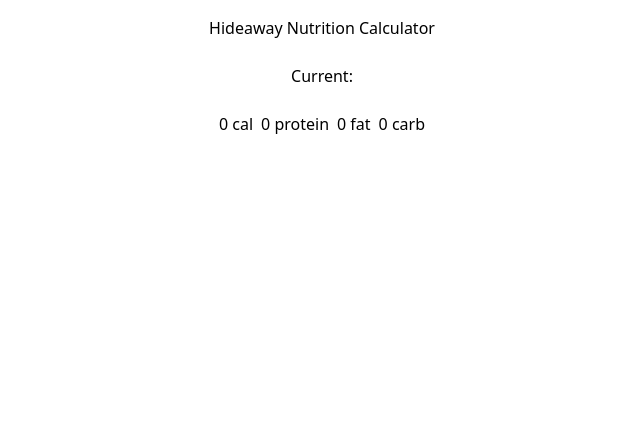
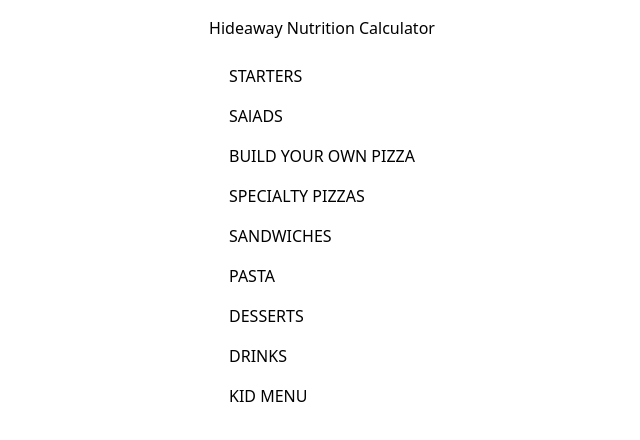
Before and after one commit to dalyn-lambert/Hideaway-Nutrition-Calculator, a Next.js app: page / in a window 1280 px wide. Shown: the top 440 px of the page, without its empty margins (318-958 px from the left). Built offline with nearby package versions, Linux system fonts and the light colour scheme.

Commit message:
[chore] added new routes for all menu cats

```diff
--- /dev/null
+++ b/src/app/build-your-own-pizza/page.tsx
@@ -0,0 +1,27 @@
+'use client';
+
+import React from 'react';
+export default function BYOPizza() {
+  const [macros, setMacros] = React.useState({ cal: 0, protein: 0, fat: 0, carb: 0 });
+  const [item, setItem] = React.useState('');
+  // const { crust, sauce } = data;
+  // const categories: CategoryData[] = [{ name: 'crusts', options: crust }, ,];
+  return (
+    <main className=''>
+      <div>Build Your Own Pizza</div>
+      <div>Current: {item}</div>
+      <div className='flex flex-row gap-2'>
+        <span>{macros.cal} cal</span>
+        <span>{macros.protein} protein</span>
+        <span>{macros.fat} fat</span>
+        <span>{macros.carb} carb</span>
+      </div>
+      {/* {categories.map((category) => (
+        <div key={category.name}>
+          <span className='text-xl'>{category.name}</span>
+          <MenuCategory category={category.name} items={category.options} />
+        </div>
+      ))} */}
+    </main>
+  );
+}
--- /dev/null
+++ b/src/app/desserts/page.tsx
@@ -0,0 +1,7 @@
+export default function Dessert() {
+  return (
+    <main className=''>
+      <div>Dessert</div>
+    </main>
+  );
+}
--- /dev/null
+++ b/src/app/drinks/page.tsx
@@ -0,0 +1,7 @@
+export default function Drinks() {
+  return (
+    <main className=''>
+      <div>Drinks</div>
+    </main>
+  );
+}
--- /dev/null
+++ b/src/app/kid-menu/page.tsx
@@ -0,0 +1,7 @@
+export default function KidMenu() {
+  return (
+    <main className=''>
+      <div>Kid Menu</div>
+    </main>
+  );
+}
--- a/src/app/layout.tsx
+++ b/src/app/layout.tsx
@@ -9,7 +9,10 @@
 export default function RootLayout({ children }: { children: React.ReactNode }) {
   return (
     <html lang='en'>
-      <body className=''>{children}</body>
+      <body className='flex min-h-screen flex-col gap-6 items-center p-4'>
+        <div>Hideaway Nutrition Calculator</div>
+        {children}
+      </body>
     </html>
   );
 }
--- a/src/app/page.tsx
+++ b/src/app/page.tsx
@@ -1,30 +1,19 @@
 'use client';
 
-import React from 'react';
-import * as data from '../../public/BYOPizzaData.json';
-import { CategoryData } from './lib/types';
+import Link from 'next/link';
+
 export default function Home() {
-  const [macros, setMacros] = React.useState({ cal: 0, protein: 0, fat: 0, carb: 0 });
-  const [item, setItem] = React.useState('');
-  const { crust, sauce } = data;
-  console.log(crust);
-  const categories: CategoryData[] = [{ name: 'crusts', options: crust }, ,];
   return (
-    <main className='flex min-h-screen flex-col gap-6 items-center p-4'>
-      <div>Hideaway Nutrition Calculator</div>
-      <div>Current: {item}</div>
-      <div className='flex flex-row gap-2'>
-        <span>{macros.cal} cal</span>
-        <span>{macros.protein} protein</span>
-        <span>{macros.fat} fat</span>
-        <span>{macros.carb} carb</span>
-      </div>
-      {/* {categories.map((category) => (
-        <div key={category.name}>
-          <span className='text-xl'>{category.name}</span>
-          <MenuCategory category={category.name} items={category.options} />
-        </div>
-      ))} */}
+    <main className='flex flex-col gap-4 text-large'>
+      <Link href={'/starters'}>STARTERS</Link>
+      <Link href={'/salads'}>SAlADS</Link>
+      <Link href={'/build-your-own-pizza'}>BUILD YOUR OWN PIZZA</Link>
+      <Link href={'/specialty-pizzas'}>SPECIALTY PIZZAS</Link>
+      <Link href={'/sandwiches'}>SANDWICHES</Link>
+      <Link href={'/pasta'}>PASTA</Link>
+      <Link href={'/desserts'}>DESSERTS</Link>
+      <Link href={'/drinks'}>DRINKS</Link>
+      <Link href={'/kid-menu'}>KID MENU</Link>
     </main>
   );
 }
--- /dev/null
+++ b/src/app/pasta/page.tsx
@@ -0,0 +1,7 @@
+export default function Pasta() {
+  return (
+    <main className=''>
+      <div>Pasta</div>
+    </main>
+  );
+}
--- /dev/null
+++ b/src/app/salads/page.tsx
@@ -0,0 +1,7 @@
+export default function Salads() {
+  return (
+    <main className=''>
+      <div>Salads</div>
+    </main>
+  );
+}
--- /dev/null
+++ b/src/app/sandwiches/page.tsx
@@ -0,0 +1,7 @@
+export default function Sandwiches() {
+  return (
+    <main className=''>
+      <div>Sandwiches</div>
+    </main>
+  );
+}
--- /dev/null
+++ b/src/app/specialty-pizzas/page.tsx
@@ -0,0 +1,7 @@
+export default function SpecialtyPizza() {
+  return (
+    <main className=''>
+      <div>Specialty Pizzas</div>
+    </main>
+  );
+}
--- /dev/null
+++ b/src/app/starters/page.tsx
@@ -0,0 +1,7 @@
+export default function Starters() {
+  return (
+    <main className=''>
+      <div>Starters</div>
+    </main>
+  );
+}
```
